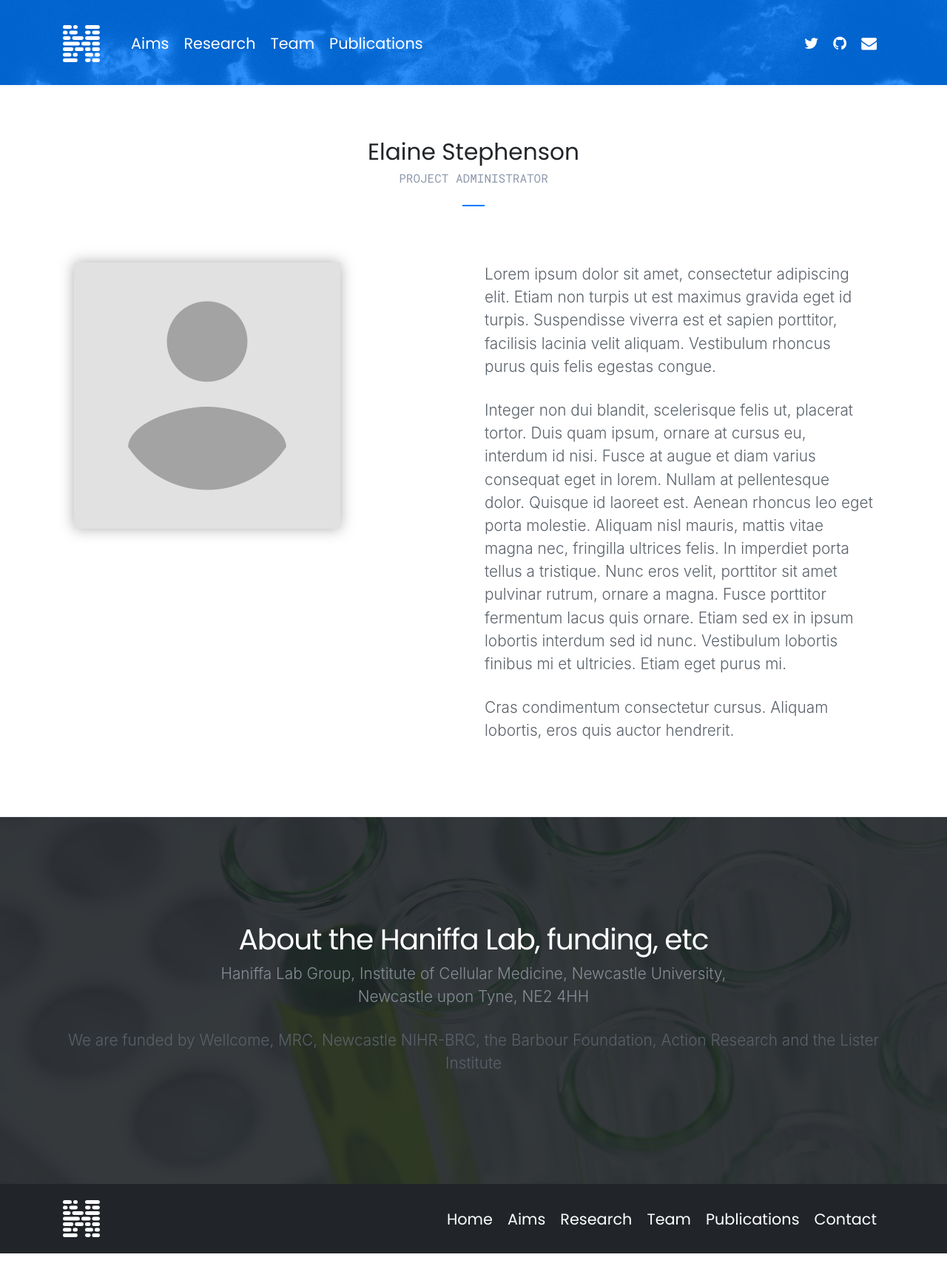
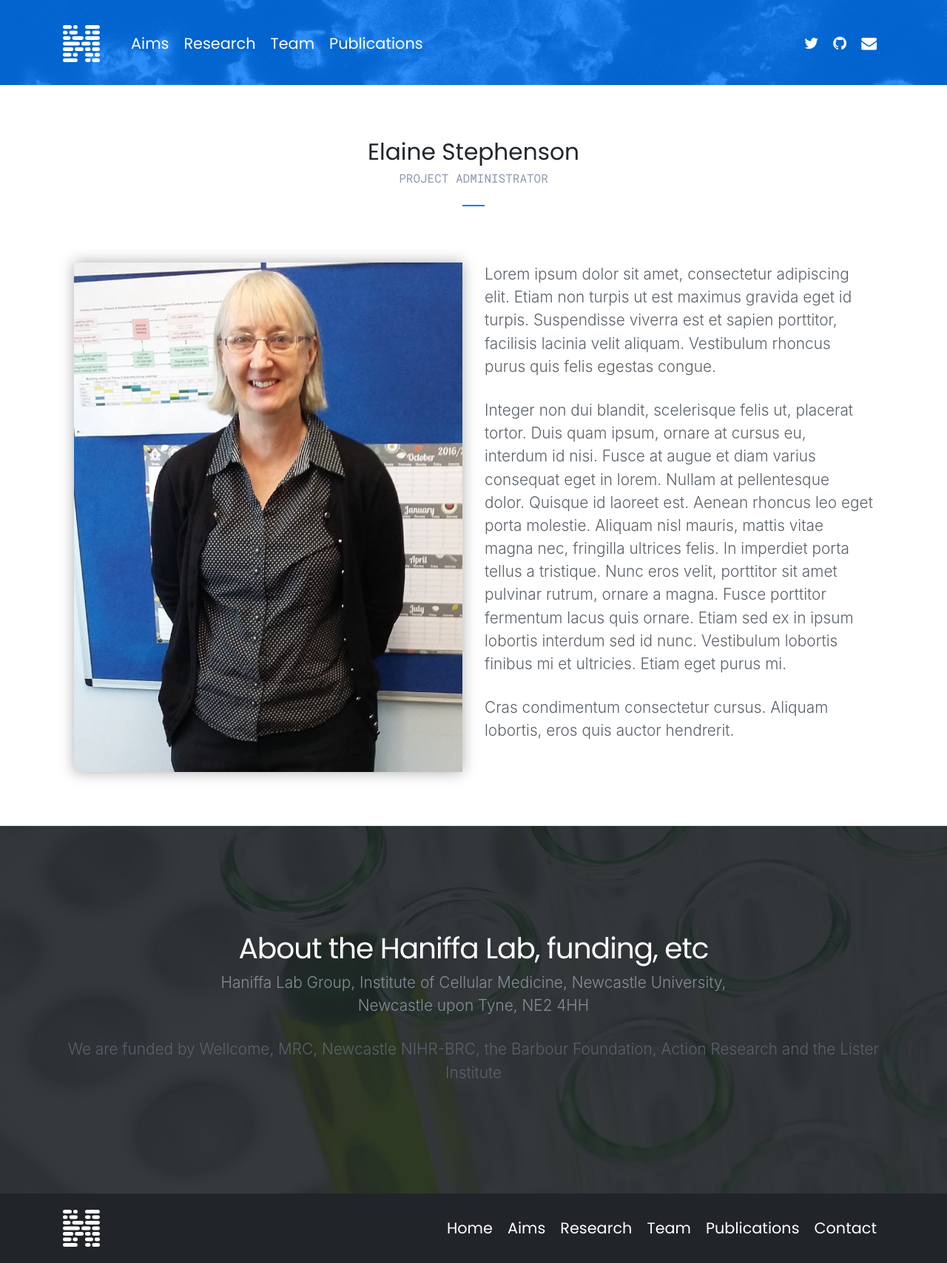
Before and after one commit to haniffalab/haniffalab.github.io, a Jekyll site: the page built from _team/elaine-stephenson.markdown, in a window 1280 px wide. Shown: the whole page at 74% size. Built offline with Jekyll 4.4.1, drawn with Linux system fonts in a browser that asks for light colours; nearby versions of some CDN libraries.

Commit message:
team updates

```diff
--- a/_team/elaine-stephenson.markdown
+++ b/_team/elaine-stephenson.markdown
@@ -2,8 +2,8 @@
 layout: team
 name:  "Elaine Stephenson"
 position: "Project Administrator"
-thumbnail: "staff-profile.png"
-image: "staff-profile.png"
+thumbnail: "elaine-stephenson.jpg"
+image: "elaine-stephenson-full.jpg"
 ---
 Lorem ipsum dolor sit amet, consectetur adipiscing elit. Etiam non turpis ut est maximus gravida eget id turpis. Suspendisse viverra est et sapien porttitor, facilisis lacinia velit aliquam. Vestibulum rhoncus purus quis felis egestas congue.
 
```
Also changed, not shown: assets/img/team/elaine-stephenson-full.jpg (added), assets/img/team/elaine-stephenson.jpg (added).
